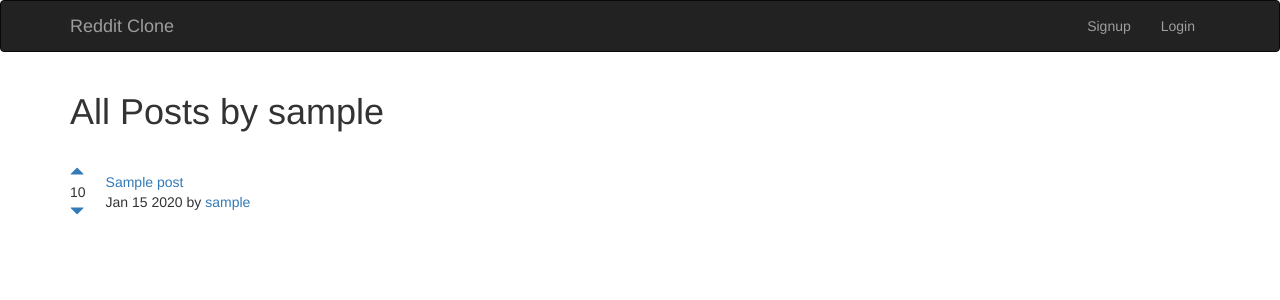
After one commit to KyutaeLee/redditclone, a Django app: a page that uses templates/base.html in a window 1280 px wide. The commit adds this page. Shown: the top 300 px of the page. Run offline with Django 3.2, Linux system fonts and the light colour scheme; tables that the repository leaves empty hold one stand-in row (values such as "Sample post"); some libraries are stand-ins or nearby versions.

Commit message:
complete the missions

```diff
--- a/accounts/urls.py
+++ b/accounts/urls.py
@@ -8,4 +8,5 @@ urlpatterns = [
 
     url(r'^signup/', views.signup, name='signup'),
     url(r'^login', views.loginview, name='login'),
+    url(r'^logout', views.logoutview, name='logout'),
 ]
--- a/accounts/views.py
+++ b/accounts/views.py
@@ -1,6 +1,6 @@
 from django.shortcuts import render, redirect
 from django.contrib.auth.models import User
-from django.contrib.auth import authenticate, login
+from django.contrib.auth import authenticate, login, logout
 
 # Create your views here.
 def signup(request):
@@ -30,3 +30,7 @@ def loginview(request):
             return render(request, 'accounts/login.html', {'error':'The Username and Password didn\'t match'})
     else:
         return render(request, 'accounts/login.html')
+
+def logoutview(request):
+    logout(request)
+    return redirect('home')
--- a/posts/models.py
+++ b/posts/models.py
@@ -6,6 +6,9 @@ from django.contrib.auth.models import User
 class Post(models.Model):
     title = models.CharField(max_length=200)
     url = models.TextField()
-    pub_date = models.DateTimeField
+    pub_date = models.DateTimeField(auto_now=True)
     author = models.ForeignKey(User)
     votes_total = models.IntegerField(default=1)
+
+    def pub_date_pretty(self):
+        return self.pub_date.strftime('%b %e %Y')
--- /dev/null
+++ b/posts/templates/posts/userposts.html
@@ -0,0 +1,28 @@
+{% extends 'base.html' %}
+
+{% block content %}
+<h1>All Posts by {{ author.username }}</h1>
+<br/>
+
+{% for post in posts.all %}
+
+<table>
+  <tr>
+    <td style="padding-right: 20px;"><a href="#" onClick="document.getElementById('upvote{{ post.id }}').submit()"><span class="glyphicon glyphicon-triangle-top" aria-hidden="true"></span></a><br/>{{ post.votes_total }}<br/><a href="#" onClick="document.getElementById('downvote{{ post.id }}').submit()"><span class="glyphicon glyphicon-triangle-bottom" aria-hidden="true"></span></a></td>
+    <td><a href="{{ post.url }}">{{ post.title }}</a><br/>{{ post.pub_date_pretty }} by <a href="{% url 'posts:userposts' post.author.id %}">{{ post.author.username }}</a></td>
+  </tr>
+</table>
+
+<form id="upvote{{ post.id }}" method="POST" action="{% url 'posts:upvote' post.id %}">
+  {% csrf_token %}
+  <input type="hidden">
+</form>
+
+<form id="downvote{{ post.id }}" method="POST" action="{% url 'posts:downvote' post.id %}">
+ {% csrf_token %}
+ <input type="hidden">
+ </form>
+
+{% endfor %}
+
+{% endblock %}
--- a/posts/urls.py
+++ b/posts/urls.py
@@ -4,7 +4,8 @@ from . import views
 app_name = 'posts'
 
 urlpatterns = [
-    url(r'^create', views.create, name='create'),
-    url(r'(?P<pk>[0-9]+)/upvote', views.upvote, name='upvote'),
-    url(r'(?P<pk>[0-9]+)/downvote', views.downvote, name='downvote'),
+    url(r'^create/', views.create, name='create'),
+    url(r'^(?P<pk>[0-9]+)/upvote', views.upvote, name='upvote'),
+    url(r'^(?P<pk>[0-9]+)/downvote', views.downvote, name='downvote'),
+    url(r'^user/(?P<fk>[0-9]+)', views.userposts, name='userposts'),
 ]
--- a/posts/views.py
+++ b/posts/views.py
@@ -2,6 +2,7 @@ from django.shortcuts import render, redirect
 from django.contrib.auth.decorators import login_required
 from django.utils import timezone
 from .models import Post
+from django.contrib.auth.models import User
 # Create your views here.
 
 @login_required
@@ -10,8 +11,7 @@ def create(request):
         if request.POST['title'] and request.POST['url']:
             post = Post()
             post.title = request.POST['title']
-            if request.POST['url'].startwith('http://') or request.POST['url'].startswith('https://'):
-
+            if request.POST['url'].startswith('http://') or request.POST['url'].startswith('https://'):
                 post.url = request.POST['url']
             else:
                 post.url = 'http://' + request.POST['url']
@@ -20,24 +20,29 @@ def create(request):
             post.save()
             return redirect('home')
         else:
-            return render(request, 'posts/create.html')
-
+            return render(request, 'posts/create.html', {'error':'ERROR: You must include a title and a URL to create a post.'})
     else:
         return render(request, 'posts/create.html')
 
 def home(request):
-    posts = Post.objects.order_by('votes_total')
+    posts = Post.objects.order_by('-votes_total')
     return render(request, 'posts/home.html', {'posts':posts})
 
-
 def upvote(request, pk):
-    post = Post.objects.get(pk=pk)
-    post.votes_total += 1
-    post.save()
-    return redirect('home')
+    if request.method == 'POST':
+        post = Post.objects.get(pk=pk)
+        post.votes_total += 1
+        post.save()
+        return redirect('home')
 
 def downvote(request, pk):
-    post = Post.objects.get(pk=pk)
-    post.votes_total -= 1
-    post.save()
-    return redirect('home')
+    if request.method == 'POST':
+        post = Post.objects.get(pk=pk)
+        post.votes_total -= 1
+        post.save()
+        return redirect('home')
+
+def userposts(request, fk):
+    posts = Post.objects.filter(author__id=fk).order_by('-votes_total')
+    author = User.objects.get(pk=fk)
+    return render(request, 'posts/userposts.html', {'posts':posts, 'author':author})
--- a/templates/base.html
+++ b/templates/base.html
@@ -3,8 +3,6 @@
   <head>
     <meta charset="utf-8">
     <meta http-equiv="X-UA-Compatible" content="IE=edge">
-    <meta name="viewport" content="width=device-width, initial-scale=1">
-    <!-- The above 3 meta tags *must* come first in the head; any other head content must come *after* these tags -->
     <title>Reddit Clone</title>
 
     <!-- Bootstrap -->
```
Also changed, not shown: posts/migrations/0002_post_pub_date.py (added).
